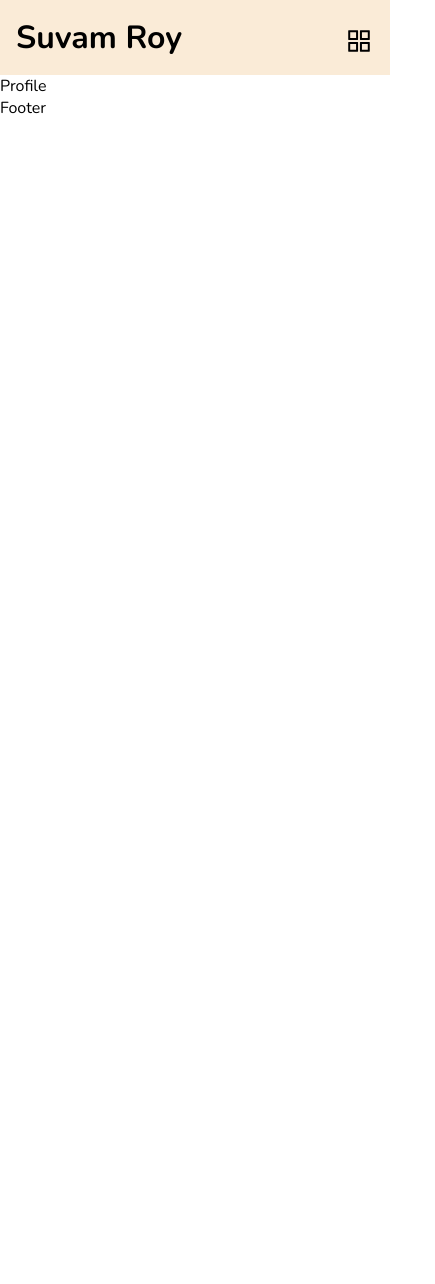
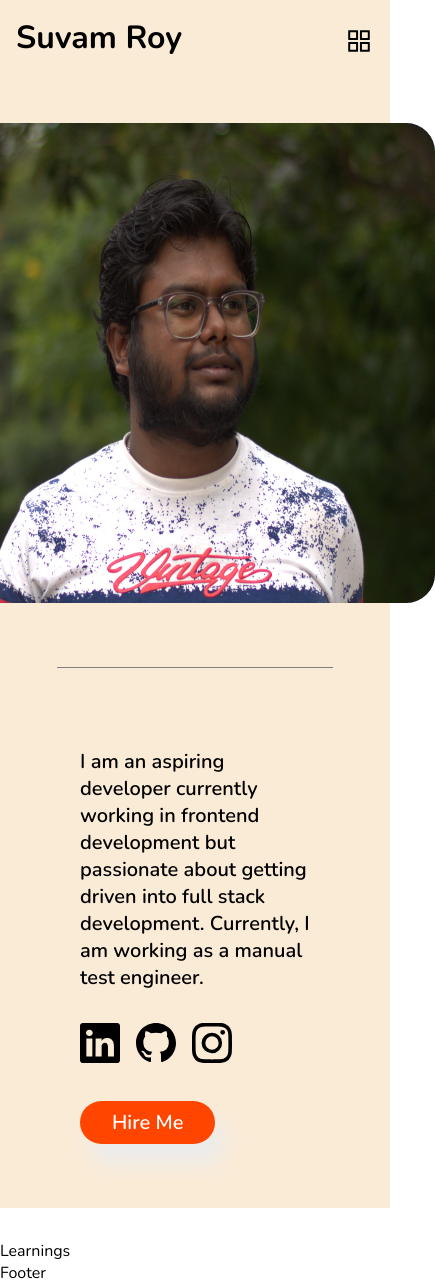
Before and after one commit to sroy1999-dev/MyPortfolio, a React (Create React App) app: page / in a window 390 px wide. Shown: the whole page, 435 px wide, since content can reach past the window. Before the commit the page ends 844 px from the top, so only its background shows below. Built offline with nearby package versions, Linux system fonts and the light colour scheme.

Commit message:
completed the about section

```diff
--- a/package.json
+++ b/package.json
@@ -16,7 +16,7 @@
     "web-vitals": "^2.1.4"
   },
   "scripts": {
-    "start": "set HTTPS=true&&react-scripts start",
+    "start": "react-scripts start",
     "build": "react-scripts build",
     "test": "react-scripts test",
     "eject": "react-scripts eject"
--- a/src/App.scss
+++ b/src/App.scss
@@ -5,3 +5,20 @@
 body {
     background-color: #fff;
 }
+
+.section-p {
+    padding-top: 2rem;
+}
+
+.btn {
+    width: max-content;
+    font-size: 20px;
+    padding: 0.5rem 2rem;
+    border-radius: 30px;
+    background-color: orangered;
+    border: none;
+    color: #ffffff;
+    font-weight: 600;
+    cursor: pointer;
+    box-shadow: 10px 20px 20px rgb(236, 236, 236);
+}
--- a/src/components/Header/Header.jsx
+++ b/src/components/Header/Header.jsx
@@ -1,6 +1,8 @@
 import { React, useState } from 'react';
 import './Header.scss';
-import { AiOutlineAppstore } from 'react-icons/ai';
+import { AiOutlineAppstore, AiOutlineHome, AiFillProject, AiOutlineContacts } from 'react-icons/ai';
+import { GrContactInfo } from 'react-icons/gr';
+import { SiFuturelearn, SiAboutdotme } from 'react-icons/si';
 
 const Header = () => {
     const [open, setOpen] = useState(false);
@@ -14,12 +16,12 @@ const Header = () => {
         <header>
             <h1>Suvam Roy</h1>
             <ul className={open ? 'navlist other-devices' : 'navlist'}>
-                <li>Home</li>
-                <li>About</li>
-                <li>Learnings</li>
-                <li>Projects</li>
-                <li>Testimonials</li>
-                <li>Contacts</li>
+                <li><div><AiOutlineHome className='home-icon' /></div>Home</li>
+                <li><div><GrContactInfo /></div>About</li>
+                <li><div><SiFuturelearn /></div>Learnings</li>
+                <li><div><AiFillProject /></div>Projects</li>
+                <li><div><SiAboutdotme /></div>Testimonials</li>
+                <li><div><AiOutlineContacts /></div>Contacts</li>
             </ul>
             <AiOutlineAppstore className={display ? 'app' : 'app close'} onClick={handleClick} />
         </header>
--- a/src/components/Header/Header.scss
+++ b/src/components/Header/Header.scss
@@ -13,11 +13,40 @@ header{
         font-size: 1.2rem;
         font-weight: bold;
         padding-top: 10px;
+        @media screen and (max-width: 768px) {
+            padding: 0 2rem;
+            row-gap: 0.3px;
+        }
+        @media screen and (max-width: 400px) {
+            margin: auto;
+            display: grid;
+            grid-template-columns: repeat(2, 1fr);
+        }
         li {
             cursor: pointer;
             transition: 0.3s ease-out;
-            @media screen and (max-width: 900px) {
+            @media screen and (max-width: 768px) {
                 display: none;
+                border: 1px solid #000000;
+                border-radius: 2rem;
+                margin: 2rem 1rem;
+            }
+            @media screen and (max-width: 400px) {
+                display: none;
+                border: none;
+                padding: 1rem;
+                font-size: 2px;
+            }
+            div {
+                display: none;
+                @media (max-width: 900px) {
+                    display: block;
+                    font-size: 2rem;
+                }
+                @media (max-width: 400px) {
+                    display: block;
+                    font-size: 2rem;
+                }
             }
         }
         li:hover {
@@ -25,7 +54,8 @@ header{
         }
         &.other-devices {
             position: absolute;
-            display: block;
+            display: grid;
+            grid-template-columns: repeat(3, 1fr);
             background-color: antiquewhite;
             left: 0;
             top: 75px;
--- a/src/components/Learnings/Learnings.jsx
+++ b/src/components/Learnings/Learnings.jsx
@@ -3,9 +3,9 @@ import './Learnings.scss';
 
 const Learnings = () => {
   return (
-    <div>
-
-    </div>
+    <section id="learnings" className='section-p'>
+      Learnings
+    </section>
   )
 }
 
--- a/src/components/Profile/Profile.jsx
+++ b/src/components/Profile/Profile.jsx
@@ -1,9 +1,27 @@
 import React from 'react';
 import './Profile.scss';
+import PIC from '../../images/My Pic.jpg';
+import { BsLinkedin, BsGithub,BsInstagram } from 'react-icons/bs';
 
 const Profile = () => {
   return (
-    <div>Profile</div>
+    <section id='profile' className='section-p'>
+      <div className='profile-pic'>
+        <img src={PIC} alt="" />
+      </div>
+      <div className='bar'></div>
+      <div className='about-me'>
+        <p>I am an aspiring developer currently working in frontend development but passionate about getting driven into full stack development. Currently, I am working as a manual test engineer.</p>
+        <div className='socials'>
+          <ul className='social-media-links'>
+            <li><BsLinkedin className='icons' /></li>
+            <li><BsGithub className='icons' /></li>
+            <li><BsInstagram className='icons' /></li>
+          </ul>
+        </div>
+        <button className='btn'>Hire Me</button>
+      </div>
+    </section>
   )
 }
 
--- a/src/components/Profile/Profile.scss
+++ b/src/components/Profile/Profile.scss
@@ -0,0 +1,69 @@
+#profile {
+    display: flex;
+    padding: 3rem 5rem;
+    justify-content: center;
+    gap: 4rem;
+    background-color: antiquewhite;
+    .profile-pic {
+        width: 30rem;
+        height: 30rem;
+        border-radius: 6%;
+        background-color: skyblue;
+        img {
+            width: 30rem;
+            height: 30rem;
+            border-radius: 6%;
+            transition: 0.5s ease;
+        }
+        img:hover {
+            transform: rotate(10deg);
+        }
+    }
+    .bar {
+        width: 1px;
+        height: 51vh;
+        background-color: grey;
+        @media screen and (max-width: 900px) {
+            width: 71vw;
+            height: 1px;
+        }
+    }
+    .about-me {
+        padding: 8rem 0;
+        p {
+            max-width: 500px;
+            text-align: left;
+            font-size: 20px;
+            font-weight: 600;
+        }
+        .socials {
+            padding: 2rem 0;
+            .social-media-links {
+                display: flex;
+                gap: 1rem;
+                li {
+                    cursor: pointer;
+                    .icons {
+                        width: 2.5rem;
+                        height: 2.5rem;
+                        @media screen and (max-width: 900px) {
+                            justify-content: center;
+                            align-items: center;
+                            text-align: center;
+                            margin: auto;
+                        }
+                    }
+                }
+            }
+        }
+        @media screen and (max-width: 900px) {
+            padding: 1rem 0;
+        }
+    }
+    @media screen and (max-width: 900px) {
+        flex-direction: column;
+        align-items: center;
+        justify-content: center;
+        margin: auto;
+    }
+}
```
